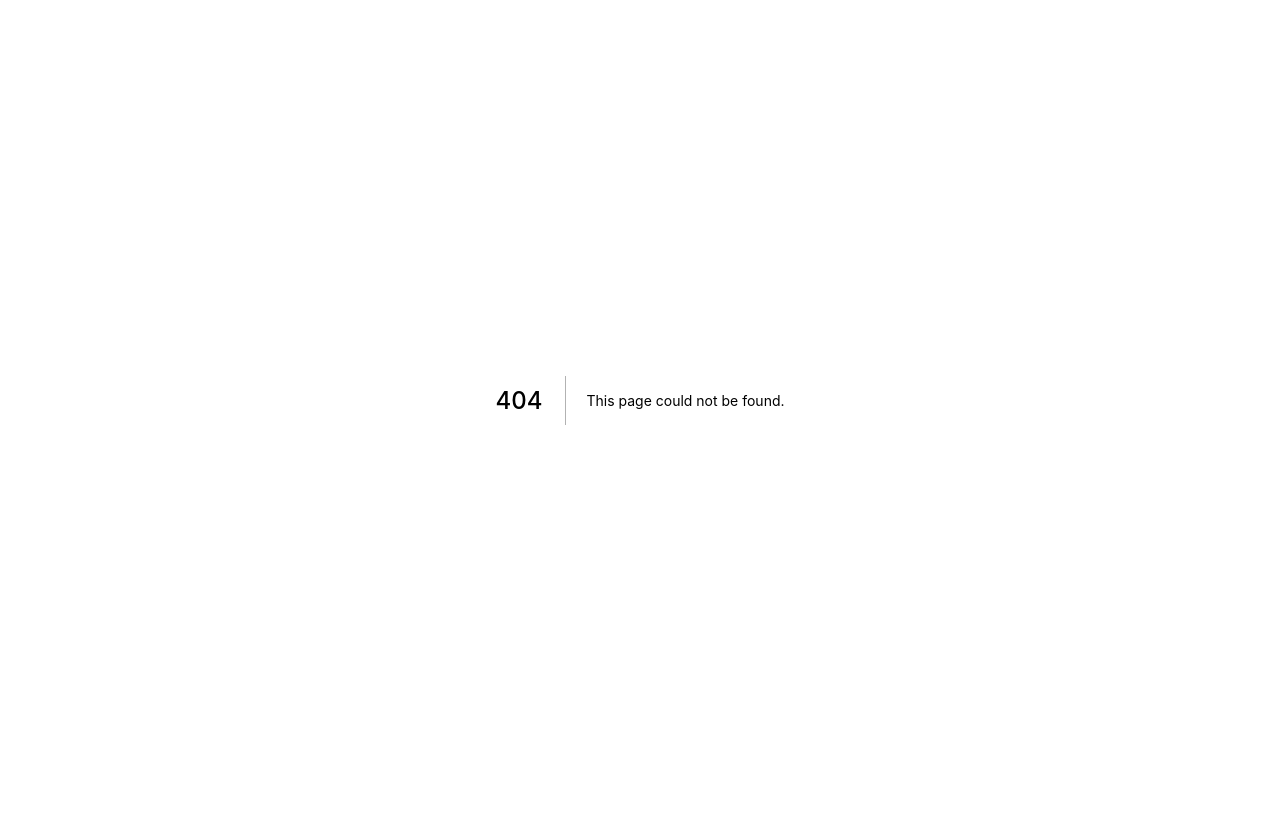
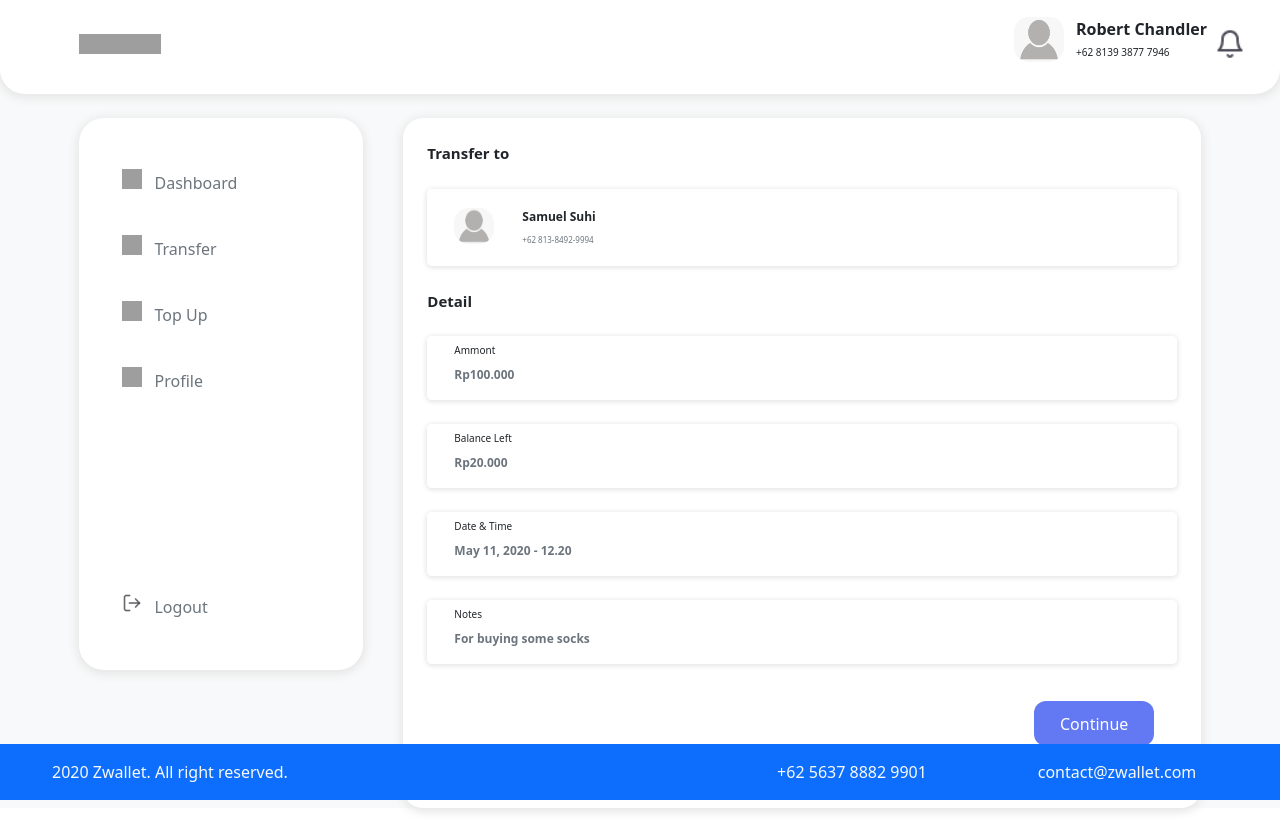
Before and after one commit to foldadjo/Z-Wallet, a Next.js app: page /transfer/1/confirmation in a window 1280 px wide. Before the commit this address had no page. Before the commit the page ends 800 px from the top, so only its background shows below. Built offline with nearby package versions, Linux system fonts and the light colour scheme; grey boxes are pictures that could not be loaded.

Commit message:
add slaicing confirm

```diff
--- a/component/footer.jsx
+++ b/component/footer.jsx
@@ -2,7 +2,7 @@ import React from "react";
 
 function footer() {
   return (
-    <div className="p-3 mb-2 bg-primary text-light row">
+    <div className="p-3 bg-primary text-light row fixed-bottom">
       <div className="col-sm-7 px-5">2020 Zwallet. All right reserved.</div>
       <div className="col-sm-2 text-center">+62 5637 8882 9901</div>
       <div className="col-sm-3 text-center">contact@zwallet.com</div>
--- a/component/navbar.jsx
+++ b/component/navbar.jsx
@@ -39,18 +39,17 @@ export default function index() {
               </p>
             </div>
             <div className="m-1 my-3 dropdown">
-              <button
+              <div
                 className="dropbtn"
-                href="#"
                 role="button"
                 id="dropdownMenuLink"
                 data-bs-toggle="dropdown"
                 aria-expanded="false"
               >
                 <Image src="/icon bell.png" width={"30px"} height={"30px"} />{" "}
-              </button>
+              </div>
               <div className="p-2 m-3 dropdown-content">
-                <div className="m-2 mb-4 dropdown-content-card">
+                <div className="m-2 mb-4 content-card">
                   <div className="container row">
                     <div className="col-2 w-25">
                       <Image
@@ -67,7 +66,7 @@ export default function index() {
                     </div>
                   </div>
                 </div>
-                <div className="m-2 mb-4 dropdown-content-card">
+                <div className="m-2 mb-4 content-card">
                   <div className="container row">
                     <div className="col-2 w-25">
                       <Image
--- /dev/null
+++ b/pages/transfer/[id]/confirmation.jsx
@@ -0,0 +1,110 @@
+import React from "react";
+import Layout from "../../../component/Layout/main";
+import Image from "next/image";
+
+const board = {
+  borderRadius: "20px",
+  boxShadow: "#E5E5E5 0px 2px 10px 2px",
+  padding: "5px",
+};
+
+const input = {
+  borderRadius: "5px",
+  padding: "10px 20px",
+  border: "0",
+  width: "100%",
+  height: "40px",
+  fontSize: "10px",
+};
+
+function dashboard() {
+  return (
+    <Layout title="Dashboard">
+      <div>
+        <div className="bg-white text-dark p-4" style={board}>
+          <div style={{ fontSize: "15px" }}>
+            <div>
+              <b>Transfer to</b>
+            </div>
+          </div>
+          <br />
+          <div className="d-flex justify-content-between px-4 pt-3 content-card">
+            <div className="row " style={{ height: "50px", width: "420px" }}>
+              <div className="col-1">
+                <div style={{ height: "50px", width: "40px" }}>
+                  <Image
+                    src={"/profile default.png"}
+                    width={"50px"}
+                    height={"45px"}
+                    style={{ borderRadius: "15px" }}
+                  />
+                </div>
+              </div>
+              <div
+                className="col-8"
+                style={{
+                  height: "50px",
+                  width: "220px",
+                  padding: "0 0 0 45px",
+                }}
+              >
+                <div style={{ fontSize: "12px" }}>
+                  <b>Samuel Suhi</b>
+                </div>
+                <div
+                  className="text-secondary my-2"
+                  style={{ fontSize: "8px" }}
+                >
+                  +62 813-8492-9994
+                </div>
+              </div>
+            </div>
+          </div>
+          <br />
+          <div style={{ fontSize: "15px" }}>
+            <div>
+              <b>Detail</b>
+            </div>
+          </div>
+          <div className="d-flex content-card justify-content-between px-4 pt-1 mt-4">
+            <div className="row">
+              <div style={{ fontSize: "10px" }}>Ammont</div>
+              <div className="text-secondary my-2" style={{ fontSize: "12px" }}>
+                <b> Rp100.000 </b>
+              </div>
+            </div>
+          </div>
+          <div className="d-flex content-card justify-content-between px-4 pt-1 mt-4">
+            <div className="row">
+              <div style={{ fontSize: "10px" }}>Balance Left</div>
+              <div className="text-secondary my-2" style={{ fontSize: "12px" }}>
+                <b> Rp20.000 </b>
+              </div>
+            </div>
+          </div>
+          <div className="d-flex content-card justify-content-between px-4 pt-1 mt-4">
+            <div className="row">
+              <div style={{ fontSize: "10px" }}>Date & Time</div>
+              <div className="text-secondary my-2" style={{ fontSize: "12px" }}>
+                <b> May 11, 2020 - 12.20 </b>
+              </div>
+            </div>
+          </div>
+          <div className="d-flex content-card justify-content-between px-4 pt-1 mt-4">
+            <div className="row">
+              <div style={{ fontSize: "10px" }}>Notes</div>
+              <div className="text-secondary my-2" style={{ fontSize: "12px" }}>
+                <b> For buying some socks </b>
+              </div>
+            </div>
+          </div>
+          <div className="d-flex justify-content-end">
+            <button className="mainButton">Continue</button>
+          </div>
+        </div>
+      </div>
+    </Layout>
+  );
+}
+
+export default dashboard;
--- a/styles/globals.css
+++ b/styles/globals.css
@@ -33,7 +33,7 @@ a {
   background-color: #6379f4;
   border: #6379f4;
   color: white;
-  width: 100px;
+  width: 120px;
   height: 45px;
   border-radius: 12px;
   margin: 5% 3%;
@@ -42,18 +42,6 @@ a {
   background-color: white;
   color: #6379f4;
   border: 2px solid #6379f4;
-}
-
-.bell {
-}
-
-.notivication {
-  display: none;
-}
-
-.bell:focus,
-.notivication {
-  display: inline;
 }
 
 .dropbtn {
@@ -68,7 +56,7 @@ a {
 .dropdown-content {
   display: none;
   position: absolute;
-  left: -1100%;
+  left: -1550%;
   top: 50%;
   background-color: white;
   border-radius: 5px;
@@ -79,16 +67,16 @@ a {
   width: 500px;
 }
 
-.dropdown-content-card {
+.content-card {
   border-radius: 5px;
   border: white solid;
-  box-shadow: #e5e5e5 0px 2px 10px 2px;
+  box-shadow: #e5e5e5 0px 1px 5px 1px;
   padding: 5px;
 }
 
-.dropdown-content-card:hover {
-  border: #e2e2eb solid;
-  background-color: #e2e2eb;
+.content-card:hover {
+  border: #fafafa solid;
+  background-color: #fafafa;
 }
 
 .dropdown:hover .dropdown-content {
```
Also changed, not shown: pages/transfer/[id].jsx (+2 -11 lines), pages/transfer/index.jsx (+3 -15 lines), pages/transfer/confirmation.jsx (added).
